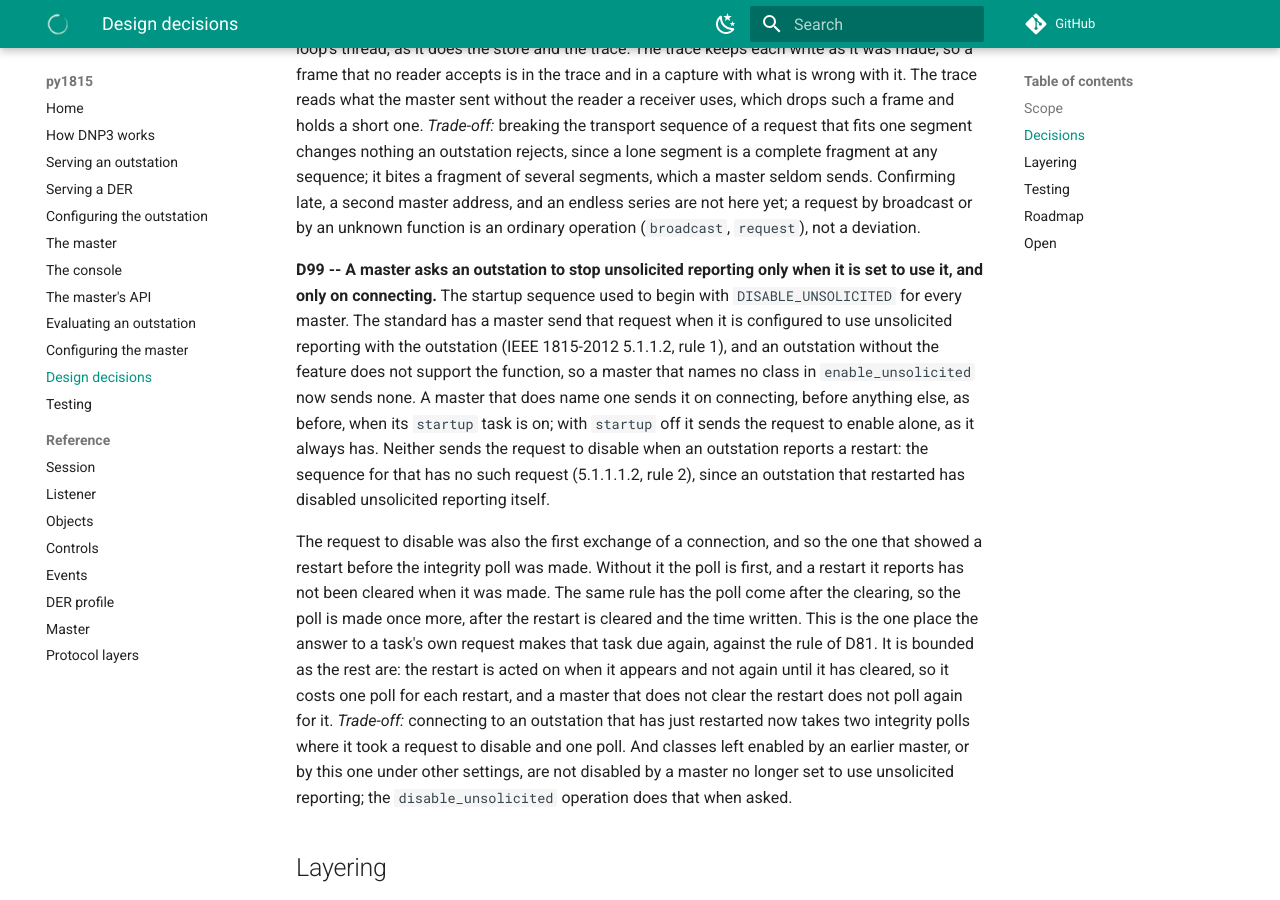
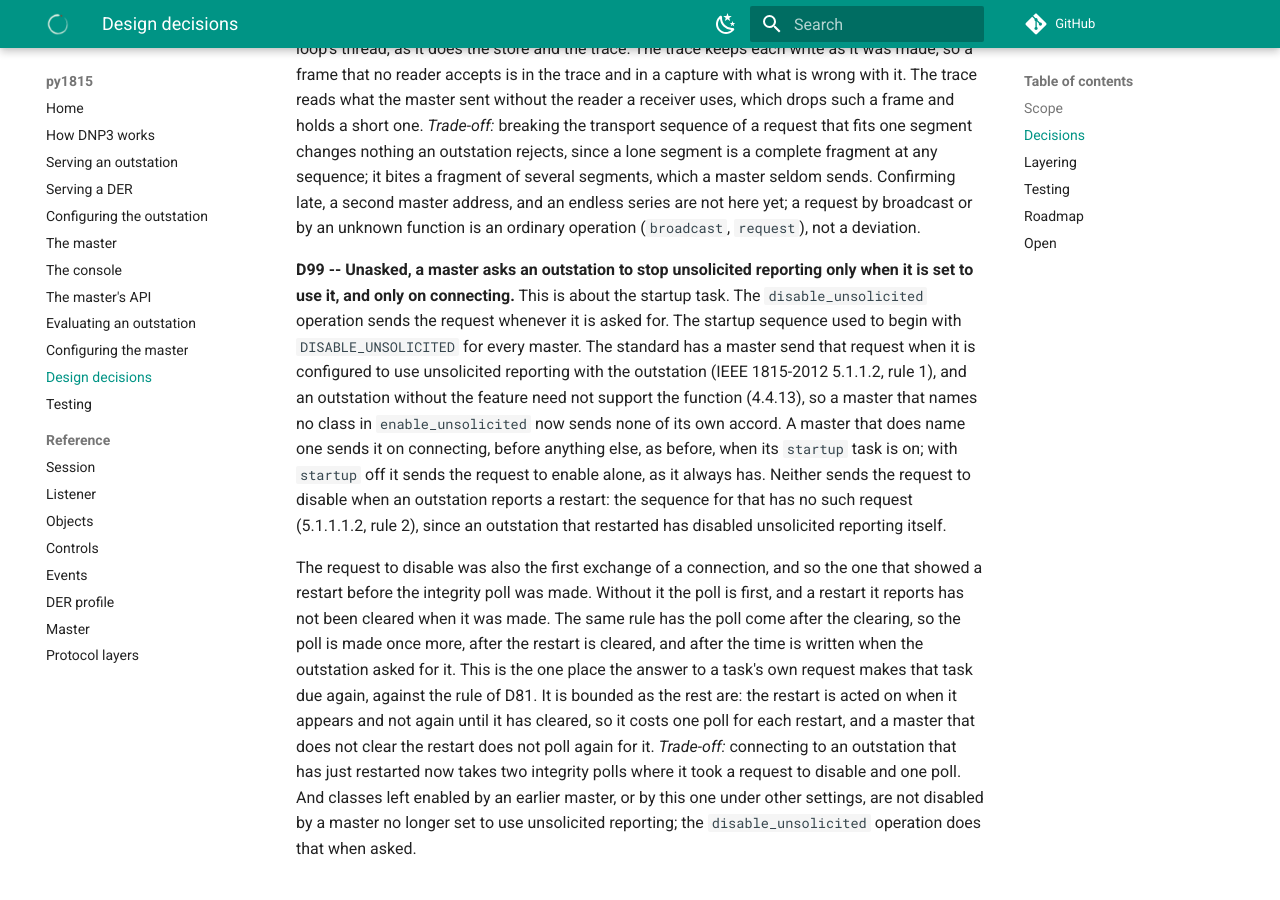
Before and after one commit to DERSecurity/py1815, an MkDocs documentation site: the page built from docs/DESIGN.md, in a window 1280 px wide and 900 px high, scrolled down 34996 px. Built offline with MkDocs 1.6.1 and Material for MkDocs 9.7.7, drawn with Linux system fonts in a browser that asks for light colours; comment, search, counter and statistics services are not loaded.

Commit message:
Tighten the wording on the time write and on function code 21

```diff
--- a/docs/DESIGN.md
+++ b/docs/DESIGN.md
@@ -1518,12 +1518,14 @@ it bites a fragment of several segments, which a master seldom sends. Confirming
 second master address, and an endless series are not here yet; a request by broadcast or
 by an unknown function is an ordinary operation (`broadcast`, `request`), not a deviation.
 
-**D99 -- A master asks an outstation to stop unsolicited reporting only when it is set to
-use it, and only on connecting.** The startup sequence used to begin with
-`DISABLE_UNSOLICITED` for every master. The standard has a master send that request when
-it is configured to use unsolicited reporting with the outstation (IEEE 1815-2012 5.1.1.2,
-rule 1), and an outstation without the feature does not support the function, so a master
-that names no class in `enable_unsolicited` now sends none. A master that does name one
+**D99 -- Unasked, a master asks an outstation to stop unsolicited reporting only when it
+is set to use it, and only on connecting.** This is about the startup task. The
+`disable_unsolicited` operation sends the request whenever it is asked for. The startup
+sequence used to begin with `DISABLE_UNSOLICITED` for every master. The standard has a
+master send that request when it is configured to use unsolicited reporting with the
+outstation (IEEE 1815-2012 5.1.1.2, rule 1), and an outstation without the feature need
+not support the function (4.4.13), so a master that names no class in
+`enable_unsolicited` now sends none of its own accord. A master that does name one
 sends it on connecting, before anything else, as before, when its `startup` task is on;
 with `startup` off it sends the request to enable alone, as it always has. Neither sends
 the request to disable when an
@@ -1533,8 +1535,9 @@ outstation reports a restart: the sequence for that has no such request (5.1.1.1
 The request to disable was also the first exchange of a connection, and so the one that
 showed a restart before the integrity poll was made. Without it the poll is first, and a
 restart it reports has not been cleared when it was made. The same rule has the poll come
-after the clearing, so the poll is made once more, after the restart is cleared and the
-time written. This is the one place the answer to a task's own request makes that task
+after the clearing, so the poll is made once more, after the restart is cleared, and
+after the time is written when the outstation asked for it. This is the one place the
+answer to a task's own request makes that task
 due again, against the rule of D81. It is bounded as the rest are: the restart is acted on
 when it appears and not again until it has cleared, so it costs one poll for each restart,
 and a master that does not clear the restart does not poll again for it.
```
Also changed, not shown: changelog.d/98.changed.md (+3 -3 lines), 1 other file.
